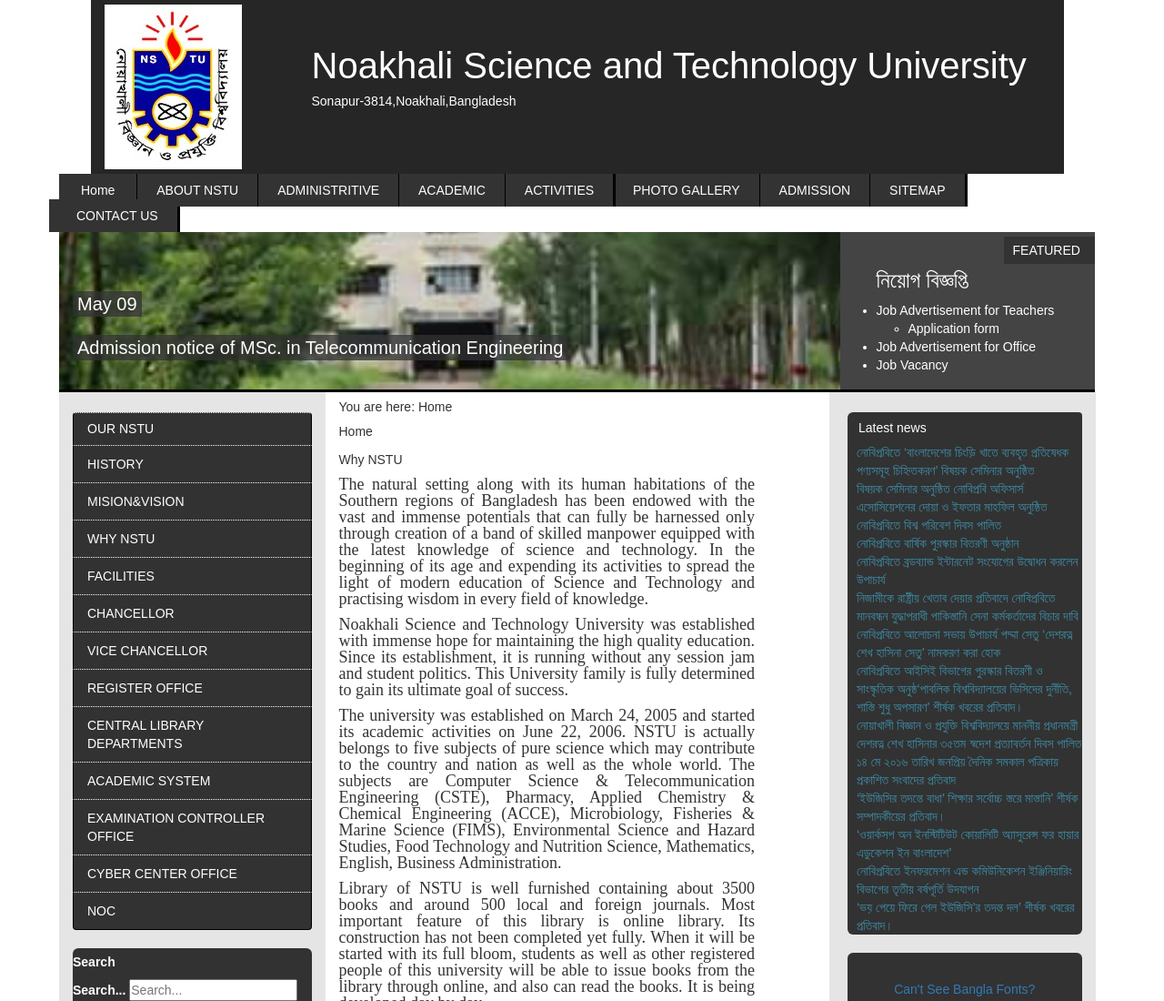
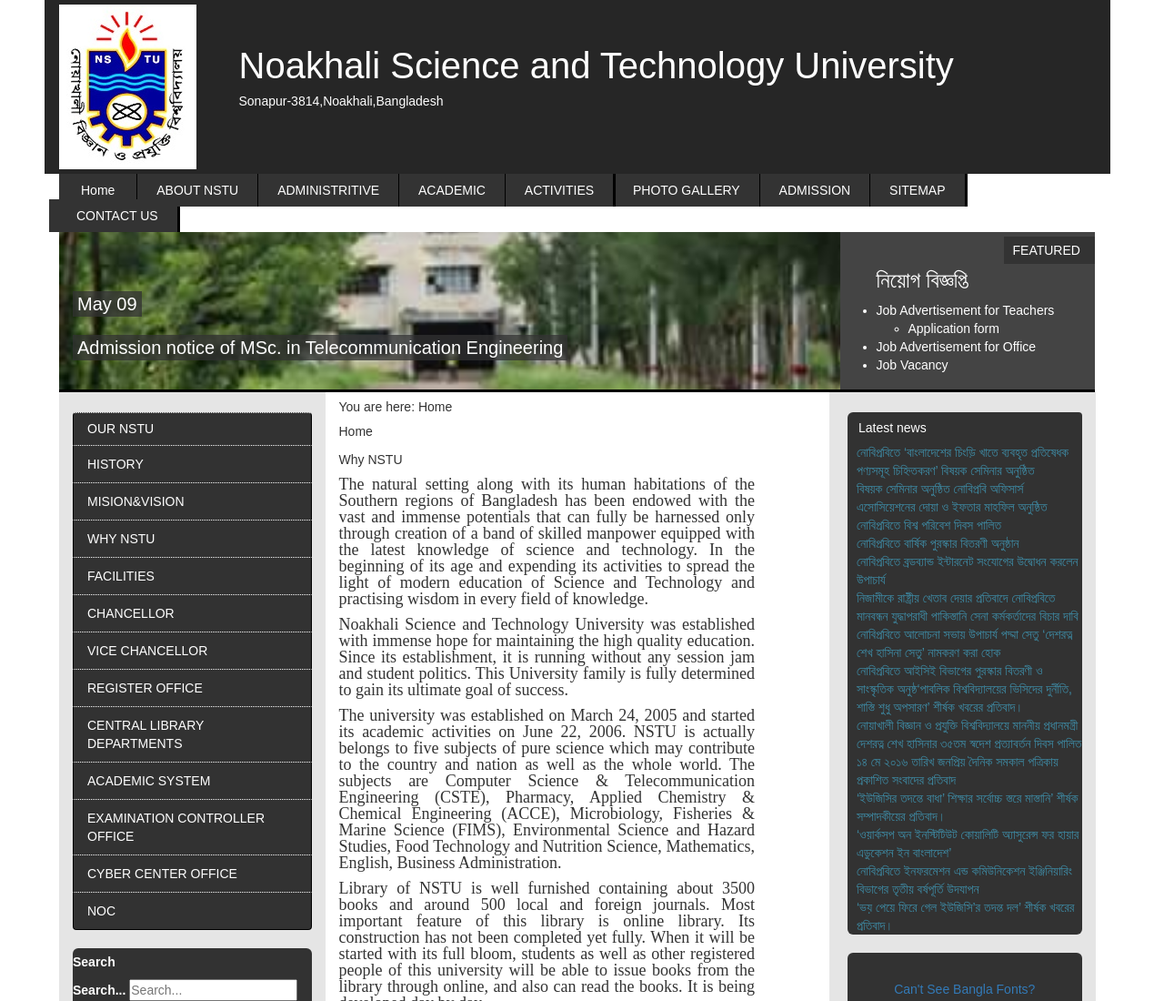
Before and after one commit to lamisafariha/NSTU.edu, a plain HTML site: page index.html in a window 1280 px wide. Shown: the top 1100 px of the page at 91% size. Drawn offline with Linux system fonts and the light colour scheme.

Commit message:
Update style.css

```diff
--- a/css/style.css
+++ b/css/style.css
@@ -6,8 +6,8 @@ body{
 	font-family: Arial,Helvetica,sans-serif;
 }
 #header{
-	margin-left: 100px;
-	margin-right: 110px;
+	margin-left: 49px;
+	margin-right: 59px;
 }
 .header-bg{
 	background-color:#262626;
@@ -18,7 +18,7 @@ body{
 .header-right{
 	color:#fff;
 
-	margin-left:-65px;
+	margin-left:-95px;
 }
 .header-right h2,h4{
 	font-size: 40px;
```
